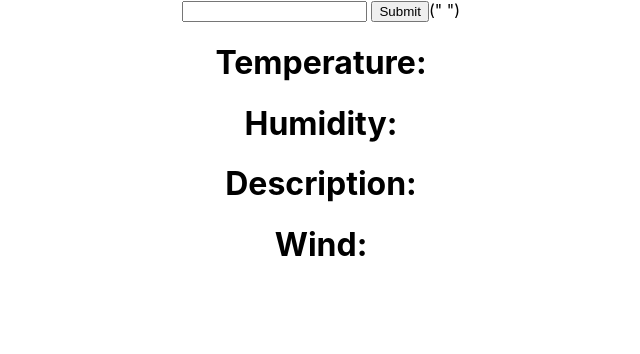
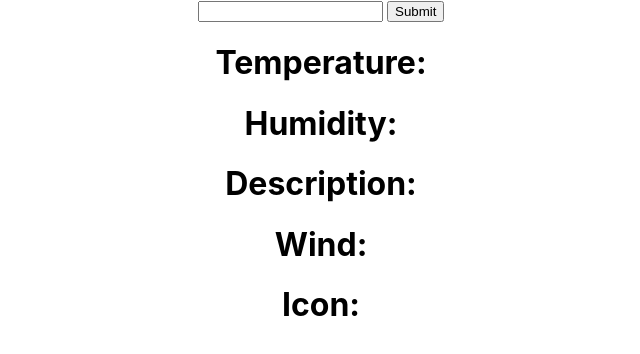
Before and after one commit to Modupetemi2k5/weatherreact4, a React (Create React App) app: page / in a window 1280 px wide. Shown: the top 354 px of the page, without its empty margins (319-959 px from the left). Built offline with nearby package versions, Linux system fonts and the light colour scheme.

Commit message:
complete

```diff
--- a/src/App.jsx
+++ b/src/App.jsx
@@ -9,5 +9,4 @@ function App() {
     </div>
   );
 }
-
 export default App;
--- a/src/Weather.jsx
+++ b/src/Weather.jsx
@@ -4,15 +4,15 @@ import axios from "axios";
 export default function Weather(props) {
   let [city, setCity] = useState(" ");
   let [temperature, setTemperature] = useState(" ");
-  let [description, setDesccription] = useState(" ");
-  let [wind, setWind] = useState(" ")
+  let [description, setDescription] = useState(" ");
+  let [wind, setWind] = useState(" ");
   let [humidity, setHumidity] = useState(" ");
-  let { icon, setIcon } = useState(" ")
+  let [icon, setIcon] = useState(" ");
 
   function showWeather(response) {
     console.log(response.data);
     setTemperature(response.data.temperature.current);
-    setDesccription(response.data.condition.description);
+    setDescription(response.data.condition.description);
     setHumidity(response.data.temperature.humidity);
     setWind(response.data.wind.speed);
     setIcon(<img alt="icon" src={response.data.condition.icon_url} />);
@@ -42,8 +42,7 @@ export default function Weather(props) {
             value={city}
             onChange={searchCity}
           />{" "}
-          <input type="submit" />
-          (" "){" "}
+          <input type="submit" />{" "}
         </form>{" "}
       </div>{" "}
       {temperature && (
--- a/src/index.jsx
+++ b/src/index.jsx
@@ -3,7 +3,6 @@ import ReactDOM from "react-dom/client";
 import "./index.css";
 import App from "./App";
 import reportWebVitals from "./reportWebVitals";
-import Weather from "./Weather";
 
 const root = ReactDOM.createRoot(document.getElementById("root"));
 root.render(
```
